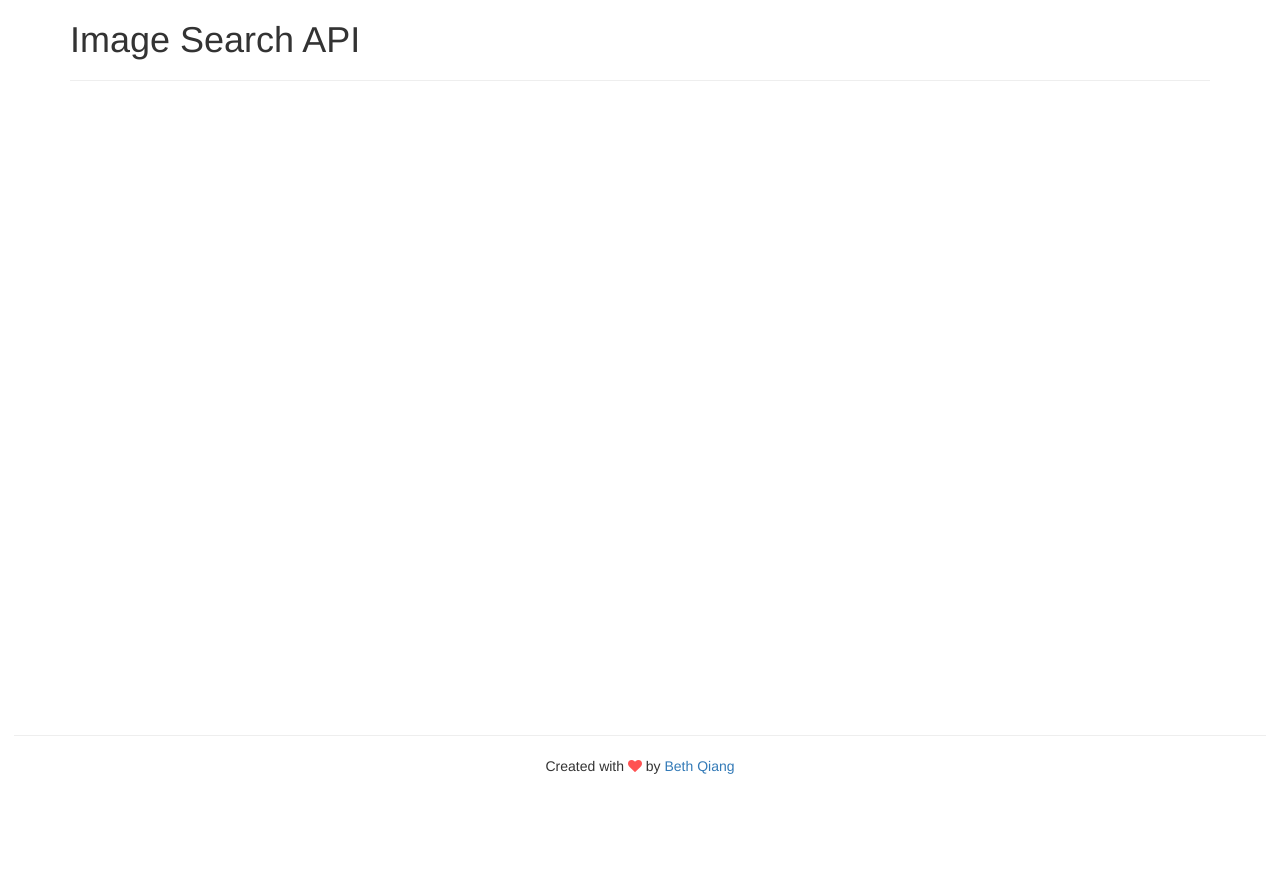
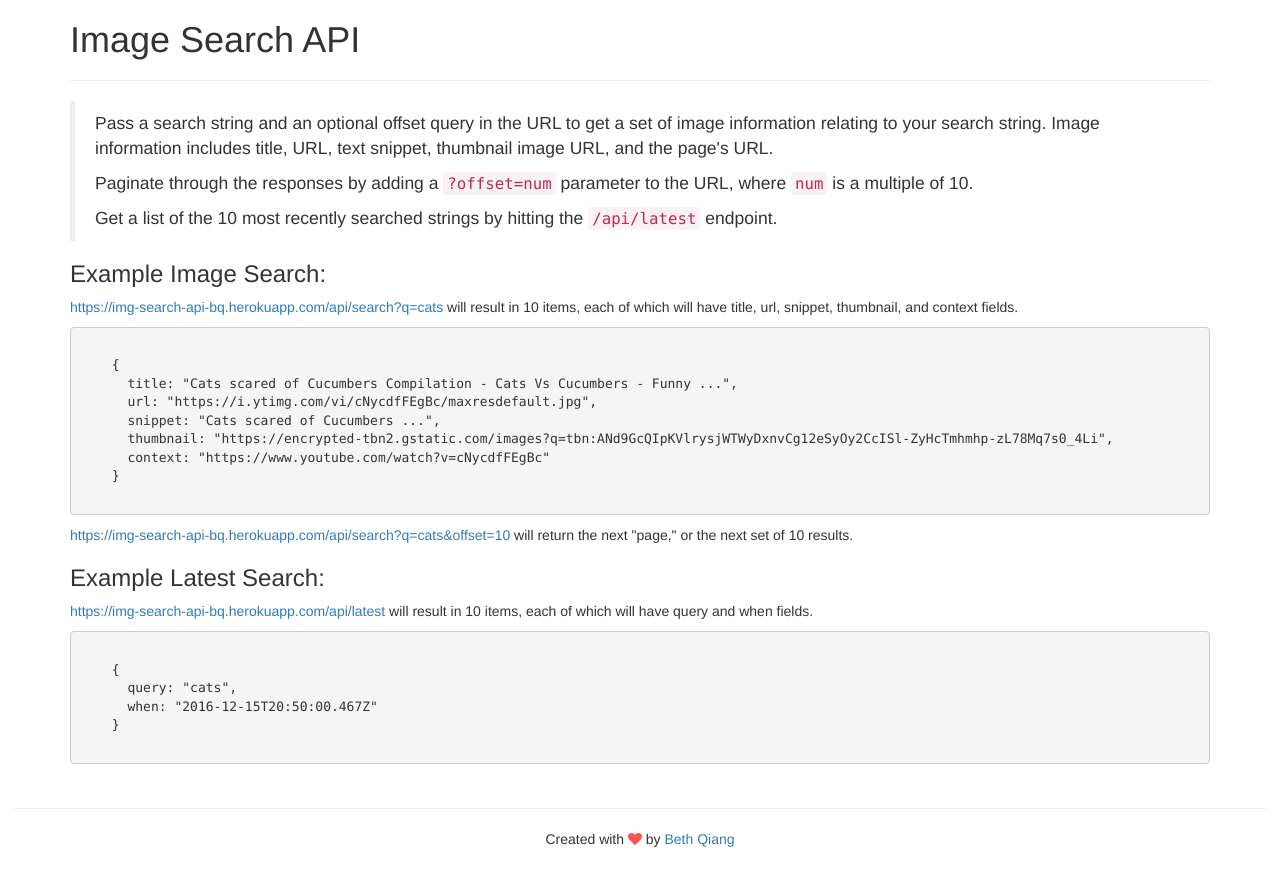
Before and after one commit to bethqiang/image-search-abstraction-layer, a website: page index.html in a window 1280 px wide. Before the commit the page ends 800 px from the top, so only its background shows below. Drawn offline with nearby package versions, Linux system fonts and the light colour scheme.

Commit message:
Update index.html & README w inputs & outputs

```diff
--- a/index.html
+++ b/index.html
@@ -16,6 +16,44 @@
     <h1>Image Search API</h1>
     <hr/>
 
+    <blockquote>
+
+      <p>Pass a search string and an optional offset query in the URL to get a set of image information relating to your search string. Image information includes title, URL, text snippet, thumbnail image URL, and the page's URL.</p>
+
+      <p>Paginate through the responses by adding a <code>?offset=num</code> parameter to the URL, where <code>num</code> is a multiple of 10.</p>
+
+      <p>Get a list of the 10 most recently searched strings by hitting the <code>/api/latest</code> endpoint.</p>
+
+    </blockquote>
+
+    <h3>Example Image Search:</h3>
+
+    <p><a href="https://img-search-api-bq.herokuapp.com/api/search?q=cats">https://img-search-api-bq.herokuapp.com/api/search?q=cats</a> will result in 10 items, each of which will have title, url, snippet, thumbnail, and context fields.</p>
+
+    <pre><code>
+    {
+      title: "Cats scared of Cucumbers Compilation - Cats Vs Cucumbers - Funny ...",
+      url: "https://i.ytimg.com/vi/cNycdfFEgBc/maxresdefault.jpg",
+      snippet: "Cats scared of Cucumbers ...",
+      thumbnail: "https://encrypted-tbn2.gstatic.com/images?q=tbn:ANd9GcQIpKVlrysjWTWyDxnvCg12eSyOy2CcISl-ZyHcTmhmhp-zL78Mq7s0_4Li",
+      context: "https://www.youtube.com/watch?v=cNycdfFEgBc"
+    }
+    </code></pre>
+
+    <p><a href="https://img-search-api-bq.herokuapp.com/api/search?q=cats&offset=10">https://img-search-api-bq.herokuapp.com/api/search?q=cats&offset=10</a>
+    will return the next "page," or the next set of 10 results.</p>
+
+    <h3>Example Latest Search:</h3>
+
+    <p><a href="https://img-search-api-bq.herokuapp.com/api/latest">https://img-search-api-bq.herokuapp.com/api/latest</a> will result in 10 items, each of which will have query and when fields.</p>
+
+    <pre><code>
+    {
+      query: "cats",
+      when: "2016-12-15T20:50:00.467Z"
+    }
+    </code></pre>
+
   </div>
 
 <footer>
```
Also changed, not shown: README.md.
